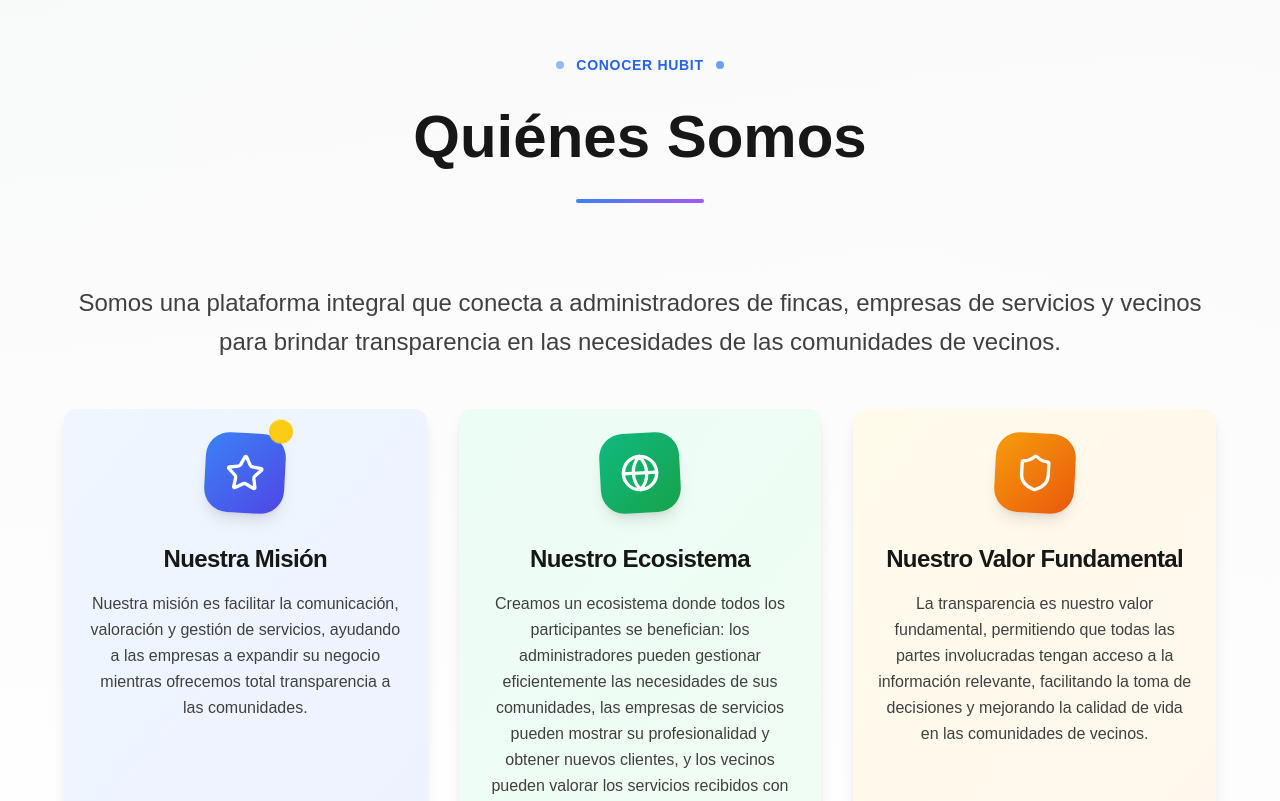
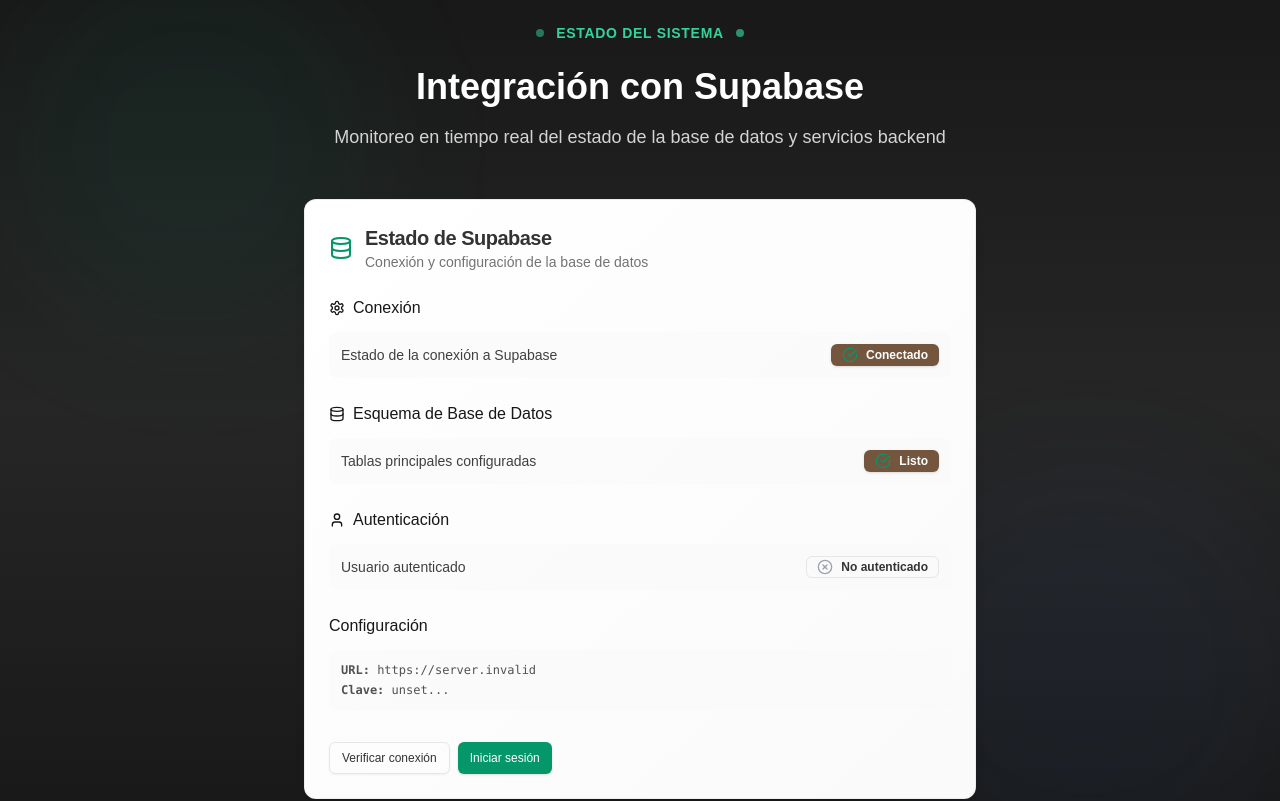
Before and after one commit to Hubit85/HubitApp, a Next.js app: page / in a window 1280 px wide. Shown: the part 940-1741 px from the top of the page. Built offline with nearby package versions, Linux system fonts and the light colour scheme; no server answers; the database is empty.

Commit message:
feat(homepage): Add Supabase status section

```diff
--- /dev/null
+++ b/src/components/SupabaseStatus.tsx
@@ -0,0 +1,184 @@
+
+import { useSupabaseAuth } from "@/contexts/SupabaseAuthContext";
+import { Card, CardContent, CardDescription, CardHeader, CardTitle } from "@/components/ui/card";
+import { Badge } from "@/components/ui/badge";
+import { Button } from "@/components/ui/button";
+import { CheckCircle, XCircle, Loader2, Database, User, Settings } from "lucide-react";
+import { useState, useEffect } from "react";
+import { supabase } from "@/integrations/supabase/client";
+
+export default function SupabaseStatus() {
+  const { user, profile, session, loading } = useSupabaseAuth();
+  const [connectionStatus, setConnectionStatus] = useState<'checking' | 'connected' | 'error'>('checking');
+  const [dbStatus, setDbStatus] = useState<'checking' | 'ready' | 'error'>('checking');
+
+  useEffect(() => {
+    checkConnection();
+    checkDatabaseTables();
+  }, []);
+
+  const checkConnection = async () => {
+    try {
+      const { data, error } = await supabase.from('profiles').select('count').limit(1);
+      if (error) {
+        setConnectionStatus('error');
+      } else {
+        setConnectionStatus('connected');
+      }
+    } catch (error) {
+      setConnectionStatus('error');
+    }
+  };
+
+  const checkDatabaseTables = async () => {
+    try {
+      // Check if main tables exist by querying them
+      const tables = ['profiles', 'properties', 'budget_requests', 'service_categories'];
+      const checks = await Promise.all(
+        tables.map(table =>
+          supabase.from(table).select('count').limit(1)
+        )
+      );
+
+      const hasErrors = checks.some(check => check.error !== null);
+      setDbStatus(hasErrors ? 'error' : 'ready');
+    } catch (error) {
+      setDbStatus('error');
+    }
+  };
+
+  const getStatusIcon = (status: string) => {
+    switch (status) {
+      case 'checking': return <Loader2 className="h-4 w-4 animate-spin" />;
+      case 'connected':
+      case 'ready': return <CheckCircle className="h-4 w-4 text-emerald-600" />;
+      case 'error': return <XCircle className="h-4 w-4 text-red-600" />;
+      default: return <XCircle className="h-4 w-4 text-gray-400" />;
+    }
+  };
+
+  const getStatusBadge = (status: string, label: string) => {
+    const variant = status === 'connected' || status === 'ready' ? 'default' :
+                   status === 'error' ? 'destructive' : 'secondary';
+
+    return (
+      <Badge variant={variant} className="flex items-center gap-2">
+        {getStatusIcon(status)}
+        {label}
+      </Badge>
+    );
+  };
+
+  return (
+    <Card className="w-full max-w-2xl bg-gradient-to-br from-white to-neutral-50 border-neutral-200/60 shadow-lg shadow-neutral-900/5">
+      <CardHeader>
+        <div className="flex items-center gap-3">
+          <Database className="h-6 w-6 text-emerald-600" />
+          <div>
+            <CardTitle className="text-xl font-semibold">Estado de Supabase</CardTitle>
+            <CardDescription>Conexión y configuración de la base de datos</CardDescription>
+          </div>
+        </div>
+      </CardHeader>
+      <CardContent className="space-y-6">
+        {/* Connection Status */}
+        <div className="space-y-3">
+          <h3 className="font-medium text-neutral-900 flex items-center gap-2">
+            <Settings className="h-4 w-4" />
+            Conexión
+          </h3>
+          <div className="flex items-center justify-between p-3 rounded-lg bg-neutral-50/50">
+            <span className="text-sm text-neutral-700">Estado de la conexión a Supabase</span>
+            {getStatusBadge(connectionStatus, connectionStatus === 'connected' ? 'Conectado' :
+                           connectionStatus === 'error' ? 'Error' : 'Verificando...')}
+          </div>
+        </div>
+
+        {/* Database Schema */}
+        <div className="space-y-3">
+          <h3 className="font-medium text-neutral-900 flex items-center gap-2">
+            <Database className="h-4 w-4" />
+            Esquema de Base de Datos
+          </h3>
+          <div className="flex items-center justify-between p-3 rounded-lg bg-neutral-50/50">
+            <span className="text-sm text-neutral-700">Tablas principales configuradas</span>
+            {getStatusBadge(dbStatus, dbStatus === 'ready' ? 'Listo' :
+                           dbStatus === 'error' ? 'Error' : 'Verificando...')}
+          </div>
+        </div>
+
+        {/* Authentication Status */}
+        <div className="space-y-3">
+          <h3 className="font-medium text-neutral-900 flex items-center gap-2">
+            <User className="h-4 w-4" />
+            Autenticación
+          </h3>
+          <div className="space-y-2">
+            <div className="flex items-center justify-between p-3 rounded-lg bg-neutral-50/50">
+              <span className="text-sm text-neutral-700">Usuario autenticado</span>
+              {loading ? (
+                <Badge variant="secondary" className="flex items-center gap-2">
+                  <Loader2 className="h-4 w-4 animate-spin" />
+                  Cargando...
+                </Badge>
+              ) : user ? (
+                <Badge variant="default" className="flex items-center gap-2">
+                  <CheckCircle className="h-4 w-4 text-emerald-600" />
+                  Conectado
+                </Badge>
+              ) : (
+                <Badge variant="outline" className="flex items-center gap-2">
+                  <XCircle className="h-4 w-4 text-gray-400" />
+                  No autenticado
+                </Badge>
+              )}
+            </div>
+
+            {user && profile && (
+              <div className="p-3 rounded-lg bg-emerald-50/50 border border-emerald-200/60">
+                <div className="text-sm space-y-1">
+                  <p><span className="font-medium">Email:</span> {user.email}</p>
+                  <p><span className="font-medium">Nombre:</span> {profile.full_name || 'Sin especificar'}</p>
+                  <p><span className="font-medium">Tipo de usuario:</span> {profile.user_type}</p>
+                </div>
+              </div>
+            )}
+          </div>
+        </div>
+
+        {/* Configuration Info */}
+        <div className="space-y-3">
+          <h3 className="font-medium text-neutral-900">Configuración</h3>
+          <div className="text-xs text-neutral-600 space-y-1 bg-neutral-50/50 p-3 rounded-lg font-mono">
+            <p><span className="font-semibold">URL:</span> {process.env.NEXT_PUBLIC_SUPABASE_URL}</p>
+            <p><span className="font-semibold">Clave:</span> {process.env.NEXT_PUBLIC_SUPABASE_ANON_KEY?.substring(0, 20)}...</p>
+          </div>
+        </div>
+
+        {/* Action Buttons */}
+        <div className="flex gap-2 pt-2">
+          <Button
+            variant="outline"
+            size="sm"
+            onClick={() => {
+              checkConnection();
+              checkDatabaseTables();
+            }}
+            className="bg-transparent hover:bg-neutral-50"
+          >
+            Verificar conexión
+          </Button>
+          {!user && (
+            <Button
+              size="sm"
+              onClick={() => window.location.href = '/auth/login'}
+              className="bg-emerald-600 hover:bg-emerald-700"
+            >
+              Iniciar sesión
+            </Button>
+          )}
+        </div>
+      </CardContent>
+    </Card>
+  );
+}
--- a/src/pages/_app.tsx
+++ b/src/pages/_app.tsx
@@ -1,11 +1,14 @@
 import "@/styles/globals.css";
 import type { AppProps } from "next/app";
 import { LanguageProvider } from "@/contexts/LanguageContext";
+import { SupabaseAuthProvider } from "@/contexts/SupabaseAuthContext";
 
 export default function App({ Component, pageProps }: AppProps) {
   return (
-    <LanguageProvider>
-      <Component {...pageProps} />
-    </LanguageProvider>
+    <SupabaseAuthProvider>
+      <LanguageProvider>
+        <Component {...pageProps} />
+      </LanguageProvider>
+    </SupabaseAuthProvider>
   )
 }
--- a/src/pages/index.tsx
+++ b/src/pages/index.tsx
@@ -9,6 +9,7 @@ import { Card, CardContent, CardHeader, CardTitle } from "@/components/ui/card";
 import { Users, Building, Wrench, Star, CreditCard, Coins, Wallet, ArrowRight, CheckCircle, Zap, Gift, Crown, Sparkles, TrendingUp, Shield, Globe } from "lucide-react";
 import ZoomableSection from "@/components/ZoomableSection";
 import Image from "next/image";
+import SupabaseStatus from "@/components/SupabaseStatus";
 
 export default function Home() {
   const { t } = useLanguage();
@@ -85,6 +86,34 @@ export default function Home() {
                     {t("login")}
                   </Link>
                 </Button>
+              </div>
+            </div>
+          </section>
+
+          {/* Supabase Status Section */}
+          <section className="w-full py-16 px-4 sm:px-6 lg:px-8 bg-gradient-to-b from-neutral-900 via-neutral-800 to-neutral-900 relative overflow-hidden">
+            <div className="absolute inset-0">
+              <div className="absolute top-0 left-0 w-96 h-96 bg-emerald-500/5 rounded-full blur-3xl" />
+              <div className="absolute bottom-0 right-0 w-96 h-96 bg-blue-500/5 rounded-full blur-3xl" />
+            </div>
+
+            <div className="max-w-7xl mx-auto relative">
+              <div className="text-center mb-12">
+                <div className="inline-flex items-center gap-3 mb-6">
+                  <div className="w-2 h-2 bg-emerald-400 rounded-full animate-pulse" />
+                  <span className="text-emerald-400 font-semibold tracking-wider uppercase text-sm">Estado del Sistema</span>
+                  <div className="w-2 h-2 bg-emerald-400 rounded-full animate-pulse delay-300" />
+                </div>
+                <h2 className="text-3xl md:text-4xl font-bold text-white mb-4">
+                  Integración con Supabase
+                </h2>
+                <p className="text-neutral-300 text-lg max-w-2xl mx-auto">
+                  Monitoreo en tiempo real del estado de la base de datos y servicios backend
+                </p>
+              </div>
+
+              <div className="flex justify-center">
+                <SupabaseStatus />
               </div>
             </div>
           </section>
```
